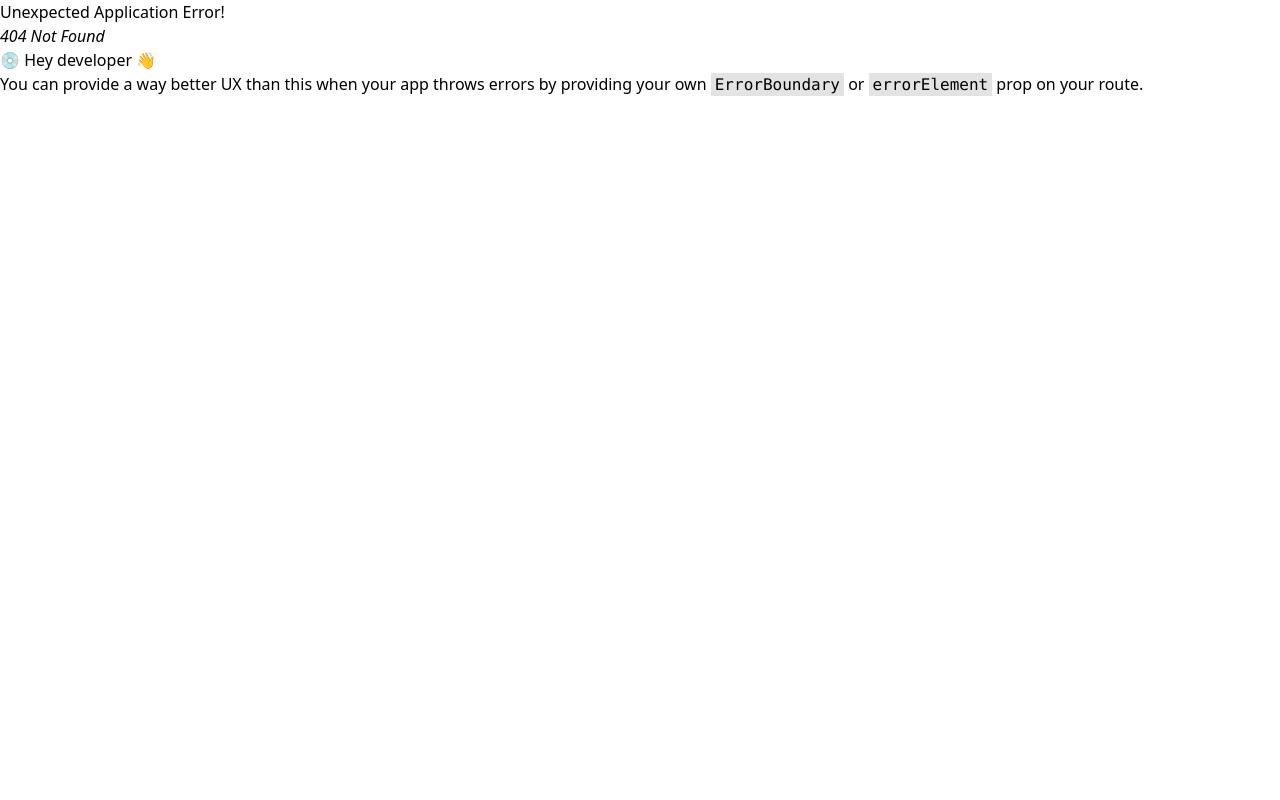
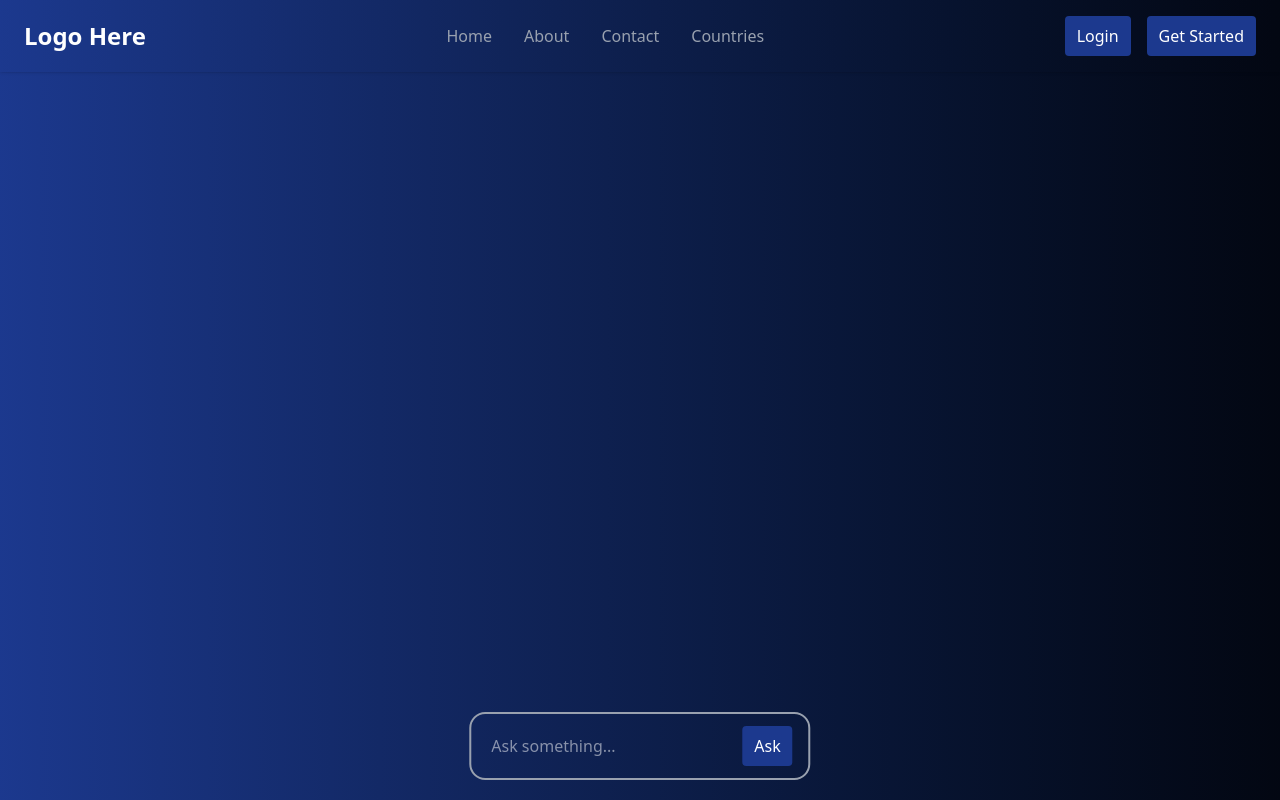
Before and after one commit to maqsood947/CountriesWebsite, a React (Vite) app: page /GetStarted in a window 1280 px wide. Before the commit this address had no page. Shown: the top 800 px of the page. Built offline with nearby package versions, Linux system fonts and the light colour scheme.

Commit message:
integerateing a chatbot in my app

```diff
--- /dev/null
+++ b/src/Api/geminiApi.ts
@@ -0,0 +1,29 @@
+// src/api/geminiApi.ts
+export const generateGeminiContent = async (text: string) => {
+  const apiKey = "AIzaSyCiAMwiL6U6BprgTZkSXVFsfwUCcD5yylM";
+
+  const response = await fetch(
+    `https://generativelanguage.googleapis.com/v1beta/models/gemini-2.0-flash:generateContent?key=${apiKey}`,
+    {
+      method: "POST",
+      headers: {
+        "Content-Type": "application/json",
+      },
+      body: JSON.stringify({
+        contents: [
+          {
+            parts: [{ text }],
+          },
+        ],
+      }),
+    }
+  );
+
+  if (!response.ok) {
+    const error = await response.json();
+    throw new Error(error.error.message);
+  }
+
+  const result = await response.json();
+  return result;
+};
--- /dev/null
+++ b/src/Pages/GetStarted.tsx
@@ -0,0 +1,54 @@
+import React, { useState } from "react";
+import { generateGeminiContent } from "../Api/geminiApi";
+
+export default function GetStarted() {
+  const [input, setInput] = useState("");
+  const [response, setResponse] = useState("");
+  const [loading, setLoading] = useState(false);
+
+  const handleSubmit = async (e: React.FormEvent) => {
+    e.preventDefault();
+    setLoading(true);
+    try {
+      const result = await generateGeminiContent(input);
+      const outputText = result.candidates?.[0]?.content?.parts?.[0]?.text;
+      setResponse(outputText || "No response.");
+    } catch (err) {
+      setResponse("Error: " + err);
+    }
+    setLoading(false);
+    setInput("");
+  };
+
+  return (
+    <div className="p-4 min-h-screen container-gradient">
+      <div className="mt-4 p-2 bg-transparent text-white rounded">
+        {response.split(/(\*\*[^\*]+\*\*)/g).map((part, index) => {
+          if (part.startsWith("**") && part.endsWith("**")) {
+            return <strong key={index}>{part.slice(2, -2)}</strong>;
+          }
+          return <span key={index}>{part}</span>;
+        })}
+      </div>
+
+      <form
+        onSubmit={handleSubmit}
+        className="absolute bottom-5 left-1/2 transform -translate-x-1/2 flex items-center justify-center">
+        <div className="flex justify-between items-center border-2 border-gray-400 rounded-2xl bg-transparent px-2 py-1">
+          <input
+            className="w-full px-3 py-2 text-white bg-transparent border-none outline-none ring-0 focus:ring-0 focus:outline-none"
+            placeholder="Ask something..."
+            value={input}
+            onChange={(e) => setInput(e.target.value)}
+          />
+          <button
+            className="app-button rounded-xl m-2 "
+            type="submit"
+            disabled={loading}>
+            {loading ? "Loading..." : "Ask"}
+          </button>
+        </div>
+      </form>
+    </div>
+  );
+}
--- a/src/components/Header.tsx
+++ b/src/components/Header.tsx
@@ -37,11 +37,11 @@ export default function Header() {
             className="app-button">
             Login
           </Link>
-          <Link
-            to="/signup"
+          <NavLink
+            to="/GetStarted"
             className="app-button">
             Get Started
-          </Link>
+          </NavLink>
         </div>
 
         <div className="lg:hidden md:hidden sm:hidden">
--- a/src/index.css
+++ b/src/index.css
@@ -10,7 +10,7 @@
 }
 
 .app-button {
-  @apply p-2 bg-blue-900 rounded hover:bg-teal-500 transition text-white
+  @apply px-3 py-2 bg-blue-900 rounded hover:bg-teal-500 transition text-white
 }
 /* :root {
   font-family: system-ui, Avenir, Helvetica, Arial, sans-serif;
--- a/src/main.tsx
+++ b/src/main.tsx
@@ -6,11 +6,10 @@ import Layout from "./layout.js";
 import Home from "./Pages/Home.js";
 import About from "./Pages/About.js";
 import Contact from "./Pages/Contact.js";
-import Other from "./Pages/Countries.js"
 import CountryDetails from "./Pages/CountryDetails.js";
 import { QueryClientProvider, QueryClient } from "@tanstack/react-query";
-import { ReactQueryDevtools } from "@tanstack/react-query-devtools";
 import Countries from "./Pages/Countries.js";
+import GetStarted from "./Pages/GetStarted.js";
 // const router = createBrowserRouter([
 //   {
 //     path: "/",
@@ -47,6 +46,8 @@ createRoutesFromElements(
       <Route path="Contact" element= {<Contact />}/>
       <Route path="Countries" element= {<Countries />}/>
       <Route path="CountryDetails/:id" element={<CountryDetails/>}/>
+      <Route path="GetStarted" element={<GetStarted/>}/>
+
 
 
       {/* <Route path="Countries/" element= {<CountryDetail />}/> */}
```
Also changed, not shown: 1 other file (tests, documents, lock files or other folders).
